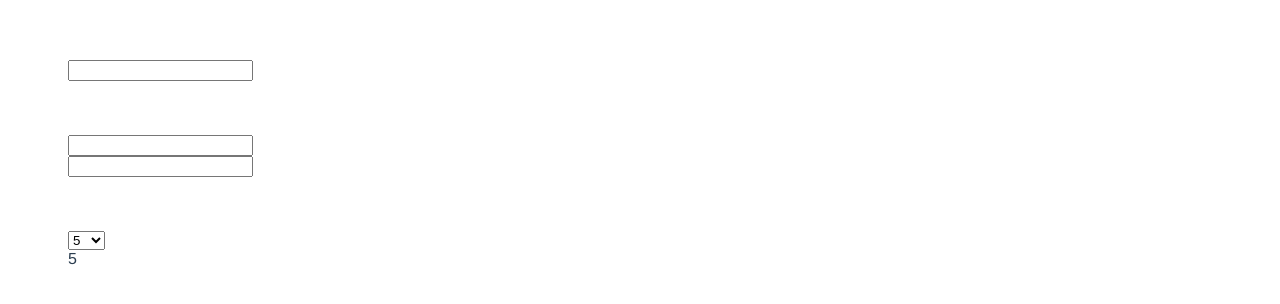
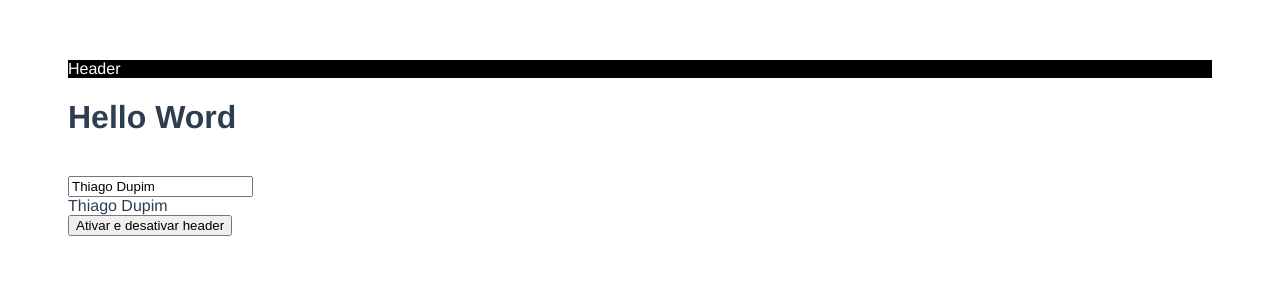
Before and after one commit to thiagodupim/Curso-vue.js-3, a Vue app: page / in a window 1280 px wide. Shown: the top 304 px of the page. Built offline with nearby package versions, Linux system fonts and the light colour scheme.

Commit message:
Ciclo de vida (life cycle)

```diff
--- a/src/App.vue
+++ b/src/App.vue
@@ -1,54 +1,87 @@
 <template>
   <div>
+    <TheHeader v-if="showHeader"/>
+    <h1>Hello Word</h1> <br>
     <input v-model="name" type="text"> <br>
-    {{ name }}
 
-    <br><br><br>
+    {{ name }} <br>
 
-    <input v-model="user.first_name" type="text"> <br>
-    <input v-model="user.last_name" type="text"> <br>
-    {{ user.first_name }} {{ user.last_name }}
-
-    <br><br><br>
-
-    <select v-model="pageCount">
-      <option value="5">5</option>
-      <option value="10">10</option>
-      <option value="15">15</option>
-    </select> <br>
-    {{ pageCount }}
+    <button @click="showHeader = !showHeader">
+      Ativar e desativar header
+    </button>
   </div>
 </template>
 
 <script>
+import TheHeader from './components/TheHeader.vue';
+
 export default {
   name: 'App',
+  components: { TheHeader },
   data() {
     return {
-      name: '',
-      pageCount: 5,
-      user: {
-        first_name: '',
-        last_name: '',
-      }
+      name: 'Thiago Dupim',
+      showHeader: true,
     }
   },
 
+  /* Criação
+        Preparar o componente
+        Ajax, inicializar algumas variáveis
+        Não tem acesso ao template (DOM)
+  */
+
+  /* Montagem
+        Inicializar uma lib externa (new Lib())
+        Precisa de acesso ao template (DOM)
+        Tem acesso ao template (DOM)
+  */
+
+  /* Atualização
+        Debug
+        Update
+  */
+
+  /* Desmontagem
+        Remover tudo o que for necessário (lib->destroy())
+        para liberar memória
+  */
+
+  // HOOKS
+  beforeUpdate() {
+    console.log('beforeUpdate', this.name);
+  },
+
+  updated() {
+    console.log('updated', this.name);
+  },
+
+  // beforeCreate() {
+  //   console.log('beforeCreate');
+  //   console.log('Estado:', this.name);
+  //   console.log('DOM:', this.$el);
+  // },
+
+  // created() {
+  //   console.log('created');
+  //   console.log('Estado:', this.name);
+  //   console.log('DOM:', this.$el);
+  // },
+
+  // beforeMount() {
+  //   console.log('beforeMount');
+  //   console.log('Estado:', this.name);
+  //   console.log('DOM:', this.$el);
+  // },
+
+  // mounted() {
+  //   console.log('mounted');
+  //   console.log('Estado:', this.name);
+  //   console.log('DOM:', this.$el);
+  // },
+
   watch: {
-    name(value) {
-      if (value.length >= 3) {
-        this.saveUserName();
-      }
-    },
-    pageCount() {
-      this.changePage();
-    },
-    user: {
-      handler() { // Handler significa que quando o objeto alterar é para executa-lo
-        console.log('User alterado');
-      },
-      deep: true // Quando qualquer coisa dentro do o objeto se alterar dispare o código acima, então para observar o objeto profundamente precisamos transformar em deep
-    },
+
   },
 
   computed: {
@@ -56,13 +89,7 @@ export default {
   },
 
   methods: {
-    saveUserName() {
-      console.log('Ajax');
-      console.log(this.name);
-    },
-    changePage() {
-      console.log('Ajax changePage')
-    }
+
   }
 }
 </script>
--- a/src/components/TheHeader.vue
+++ b/src/components/TheHeader.vue
@@ -6,7 +6,25 @@
 
 <script>
     export default {
+        mounted() {
+            window.addEventListener('resize', this.resize);
+        },
 
+        // Destruir as nossas libs, Eventos e Listeners
+        beforeUnmount() {
+            console.log('beforeUnmount');
+            window.removeEventListener('resize', this.resize);
+        },
+
+        unmounted() {
+            console.log('unmounted');
+        },
+
+        methods: {
+            resize($evt) {
+                console.log($evt);
+            },
+        }
     }
 </script>
 
```
